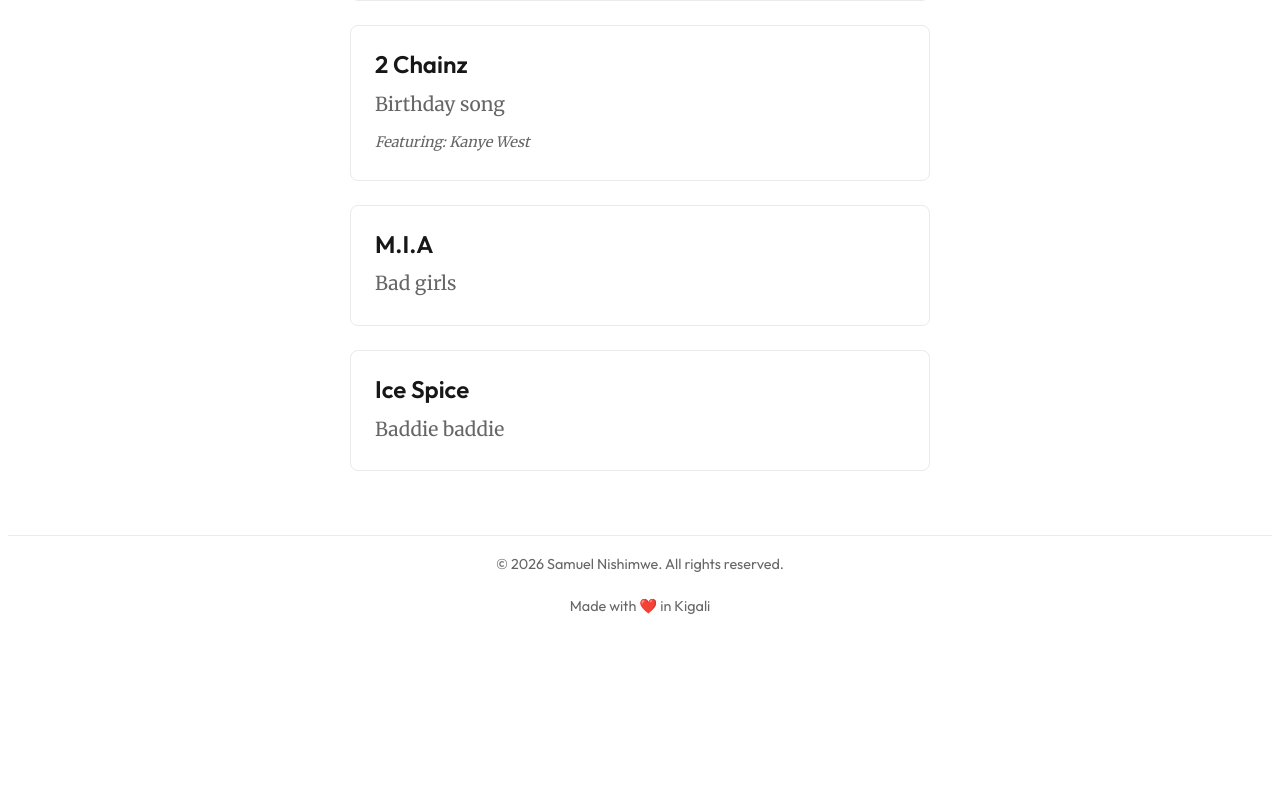
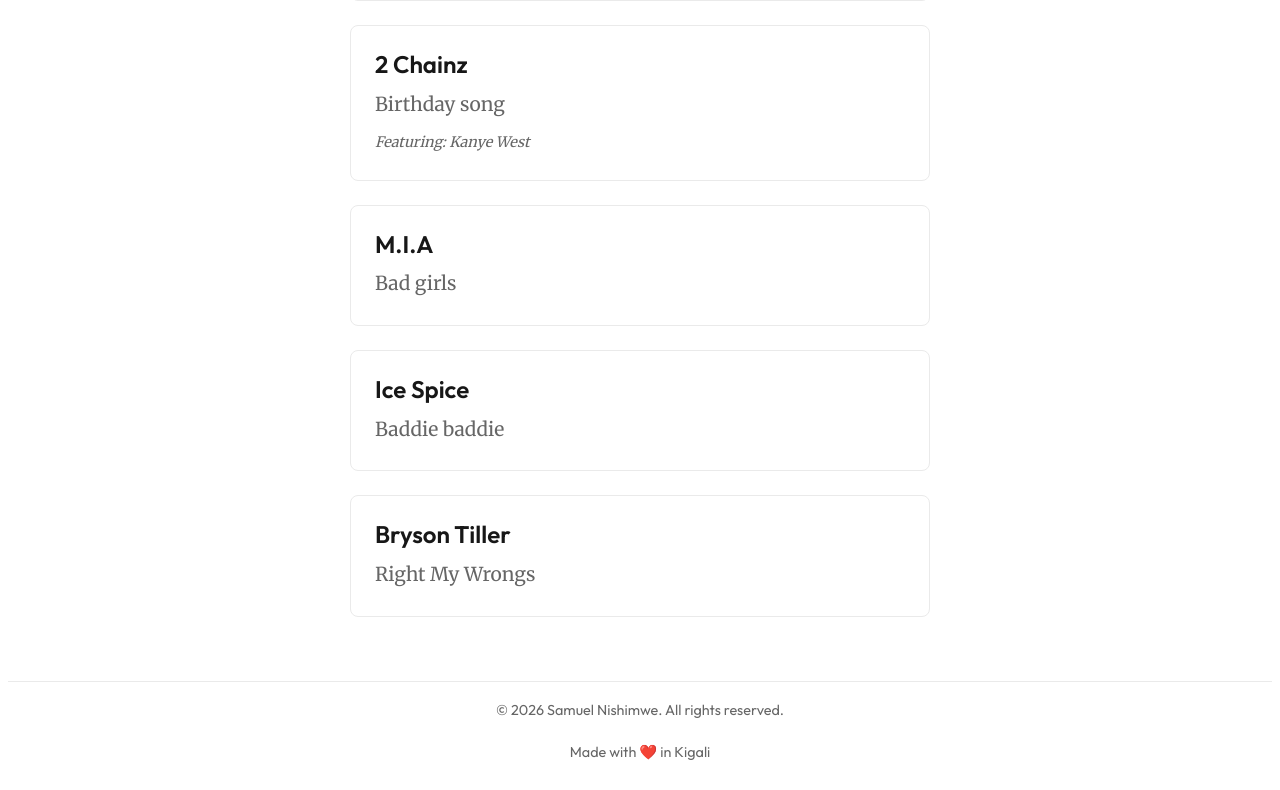
Before and after one commit to ceelogre/presence, a Next.js app: page /blog/favorites/music in a window 1280 px wide. Shown: the part 5101-5891 px from the top of the page. Before the commit the page ends 5745 px from the top, so only its background shows below. Built offline with nearby package versions, Linux system fonts and the light colour scheme.

Commit message:
feat: add tiller (#175)

```diff
--- a/src/app/blog/favorites/music/music.tsx
+++ b/src/app/blog/favorites/music/music.tsx
@@ -163,6 +163,10 @@ export default function FavoriteMusic() {
         {
             artist:"Ice Spice",
             song: "Baddie baddie"
+        },
+        {
+            artist: "Bryson Tiller",
+            song: "Right My Wrongs"
         }
     ]
 
```
